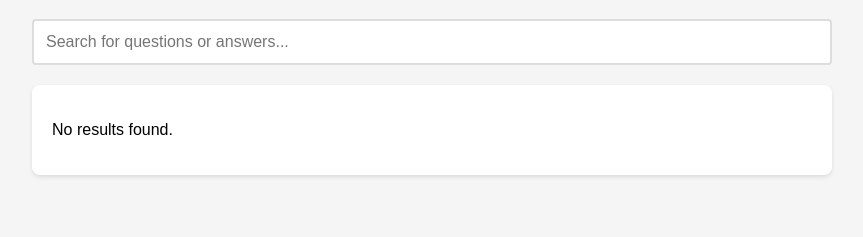
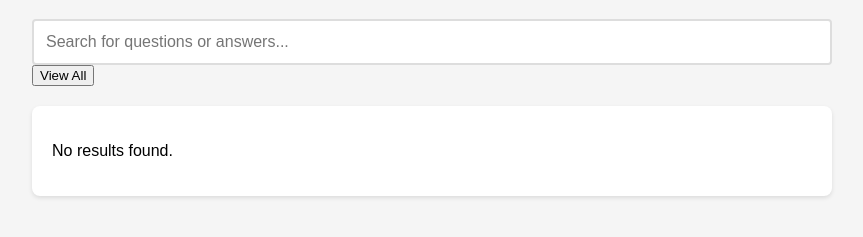
Before and after one commit to johnhoangsoftware/search, a plain HTML site: page index.html in a window 1280 px wide. Shown: the part 81-318 px from the top of the page, without its empty margins (208-1071 px from the left). Drawn offline with Linux system fonts and the light colour scheme.

Commit message:
add view all

```diff
--- a/index.html
+++ b/index.html
@@ -22,7 +22,9 @@
     <h1>Teamwork Q&A Search</h1>
     <div class="search-container">
         <input type="text" id="searchInput" placeholder="Search for questions or answers..." oninput="searchQA()">
+        <button onclick="viewAll()">View All</button>
     </div>
+
     <div id="results" class="results"></div>
 
     <script>
@@ -57,6 +59,46 @@
             const searchTerm = document.getElementById('searchInput').value.trim().toLowerCase();
             worker.postMessage({ action: "search", searchTerm }); // Gửi từ khóa tìm kiếm đến Web Worker
         }
+
+        function viewAll() {
+            const resultsDiv = document.getElementById('results');
+            resultsDiv.innerHTML = '';
+
+            if (qaData.length === 0) {
+                resultsDiv.innerHTML = '<p>No data available.</p>';
+                return;
+            }
+
+            qaData.forEach(qa => {
+                const resultItem = document.createElement('div');
+                resultItem.className = 'result-item';
+
+                const questionDiv = document.createElement('div');
+                questionDiv.className = 'question';
+                questionDiv.innerHTML = qa.question;
+
+                const answersDiv = document.createElement('div');
+                answersDiv.className = 'answer';
+                qa.answers.forEach((answer, index) => {
+                    const answerP = document.createElement('p');
+                    answerP.innerHTML = `${index + 1}. ${answer}`;
+                    answersDiv.appendChild(answerP);
+                });
+
+                // Add correct answer if available
+                if (qa.correct_answer !== null) {
+                    const correctAnswerDiv = document.createElement('div');
+                    correctAnswerDiv.className = 'correct-answer';
+                    correctAnswerDiv.textContent = `Correct Answer: ${qa.correct_answer}`;
+                    answersDiv.appendChild(correctAnswerDiv);
+                }
+
+                resultItem.appendChild(questionDiv);
+                resultItem.appendChild(answersDiv);
+                resultsDiv.appendChild(resultItem);
+            });
+        }
+
 
         worker.onmessage = function(event) {
             const resultsDiv = document.getElementById('results');
```
